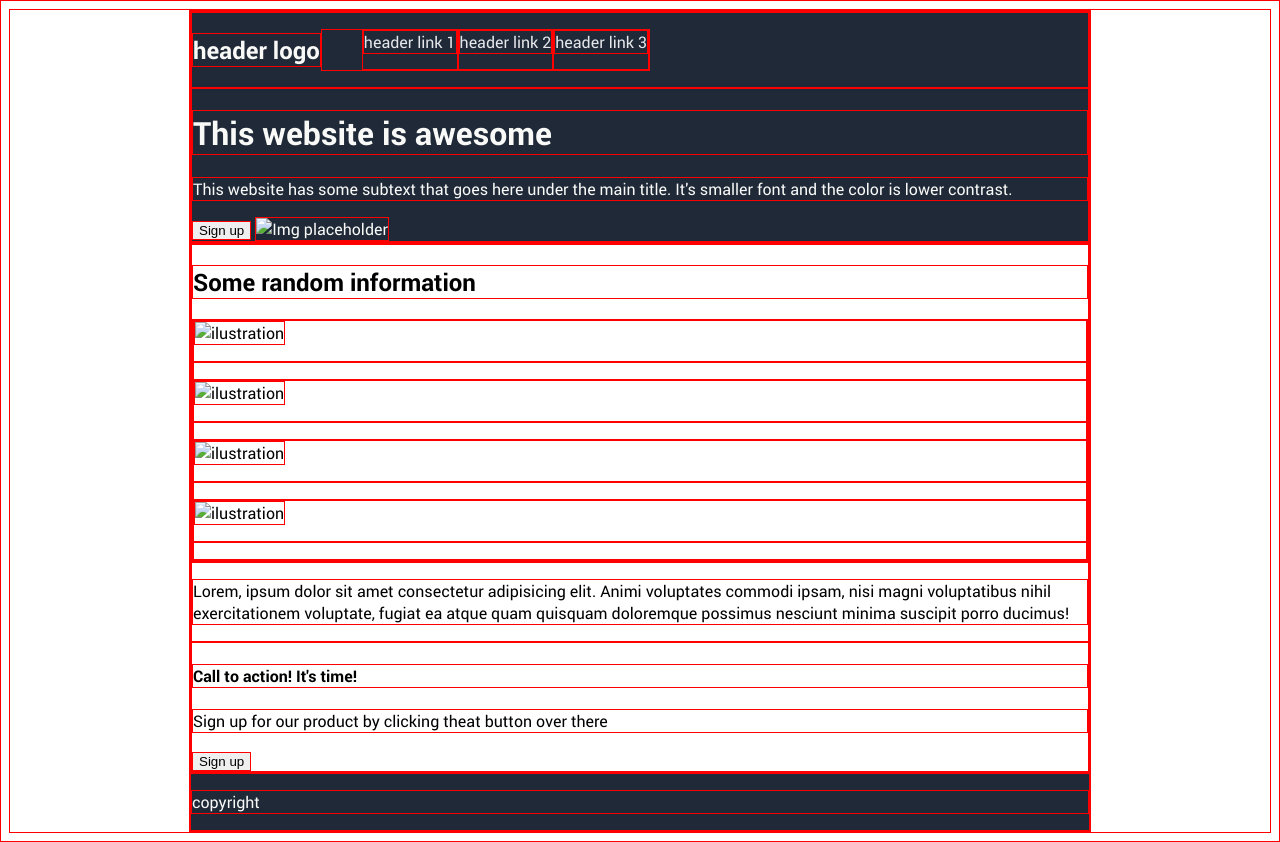
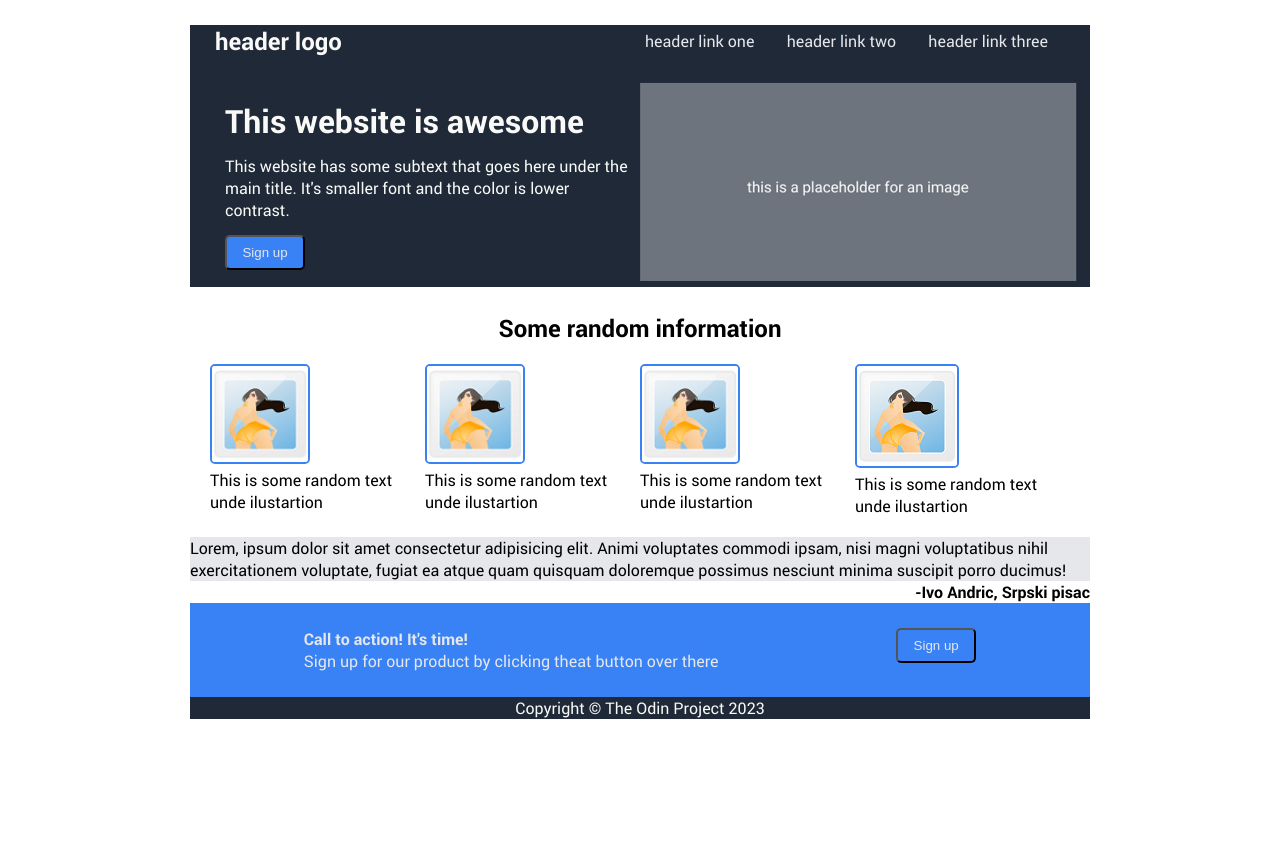
Before and after one commit to vladankd/The_Odin_Project, a plain HTML site: page projects/landing page/index.html in a window 1280 px wide. After the commit the page ends 800 px from the top, so only its background shows below. Drawn offline with Linux system fonts and the light colour scheme.

Commit message:
Add unfinished landing page

```diff
--- a/projects/landing page/CSS/style.css
+++ b/projects/landing page/CSS/style.css
@@ -14,7 +14,10 @@
 }
 /* END font-face */
 * {
-  border: 1px solid red;
+  /* border: 1px solid red; */
+  padding: 0;
+  margin: 0;
+  box-sizing: border-box;
 }
 body {
   font-family: roboto;
@@ -31,16 +34,101 @@ footer {
   color: #f9faf8;
 }
 
+.copyright {
+  text-align: center;
+}
+
+button {
+  background-color: #3882f6;
+  color: #e5e7eb;
+  width: 80px;
+  height: 35px;
+  border-radius: 5px;
+}
+
+/* Nav styling */
 nav {
   display: flex;
+  justify-content: space-between;
+  margin: 25px;
 }
-
+nav * {
+  flex: 1;
+}
 .nav_links {
   list-style-type: none;
   display: flex;
+  justify-content: space-between;
+  padding: 0;
 }
-
+.nav_links li {
+  display: inline-block;
+  margin: 5px;
+}
 .nav_links a {
   text-decoration: none;
   color: #e5e7eb;
+  height: 100%;
+  width: 100%;
+  display: inline-block;
 }
+
+/* Hero styling */
+
+.hero {
+  display: flex;
+  justify-content: space-around;
+  margin: 25px;
+}
+
+.hero > div {
+  flex: 0 0 auto;
+  max-width: 50%;
+}
+
+.hero_content {
+  display: flex;
+  flex-direction: column;
+  justify-content: space-around;
+  padding: 10px;
+}
+
+/* Random info styling */
+
+.random_info {
+  display: flex;
+  flex-direction: column;
+  align-items: center;
+}
+
+.ilustrations_container {
+  padding: 10px;
+  margin: 10px;
+  display: flex;
+  justify-content: center;
+}
+
+.ilustrations_container img {
+  border: 2px solid #3882f6;
+  border-radius: 5px;
+  padding: 0;
+}
+/* Quote styling */
+.quote {
+  background-color: #e5e7eb;
+}
+
+.author {
+  font-weight: bold;
+  float: right;
+}
+
+/* Call to action styling */
+.cta {
+  clear: both;
+  display: flex;
+  justify-content: space-around;
+  background-color: #3882f6;
+  color: #e5e7eb;
+  padding: 25px;
+}
--- a/projects/landing page/index.html
+++ b/projects/landing page/index.html
@@ -11,47 +11,81 @@
     <div class="container">
       <header>
         <nav>
-          <h2>header logo</h2>
+          <h2 class="logo">header logo</h2>
           <ul class="nav_links">
-            <li><a href="#">header link 1</a></li>
-            <li><a href="#">header link 2</a></li>
-            <li><a href="#">header link 3</a></li>
+            <li><a href="#">header link one</a></li>
+            <li><a href="#">header link two</a></li>
+            <li><a href="#">header link three</a></li>
           </ul>
         </nav>
         <!-- END nav -->
         <div class="hero">
+          <div class="hero_content">
             <h1>This website is awesome</h1>
             <p>
               This website has some subtext that goes here under the main title.
               It's smaller font and the color is lower contrast.
             </p>
             <button type="submit">Sign up</button>
-          <img src="#" alt="Img placeholder" />
           </div>
+          <div class="hero_img">
+            <img src="./Assets/IMG/placeholder_img.png" alt="Img placeholder" />
+          </div>
+        </div>
+        <!-- END hero -->
       </header>
       <!-- END header -->
       <main>
+        <!-- Random info START -->
         <section class="random_info">
           <h2>Some random information</h2>
           <div class="ilustrations_container">
             <div class="ilustartions">
-              <img src="#" alt="ilustration" />
-              <p class="ilustration_description"></p>
+              <img
+                src="./Assets/IMG/Dapino-Summer-Holiday-Photo.256.png"
+                alt="ilustration"
+                width="100px"
+                height="100px"
+              />
+              <p class="ilustration_description">
+                This is some random text unde ilustartion
+              </p>
             </div>
             <div class="ilustartions">
-              <img src="#" alt="ilustration" />
-              <p class="ilustration_description"></p>
+              <img
+                src="./Assets/IMG/Dapino-Summer-Holiday-Photo.256.png"
+                alt="ilustration"
+                width="100px"
+                height="100px"
+              />
+              <p class="ilustration_description">
+                This is some random text unde ilustartion
+              </p>
             </div>
             <div class="ilustartions">
-              <img src="#" alt="ilustration" />
-              <p class="ilustration_description"></p>
+              <img
+                src="./Assets/IMG/Dapino-Summer-Holiday-Photo.256.png"
+                alt="ilustration"
+                width="100px"
+                height="100px"
+              />
+              <p class="ilustration_description">
+                This is some random text unde ilustartion
+              </p>
             </div>
             <div class="ilustartions">
-              <img src="#" alt="ilustration" />
-              <p class="ilustration_description"></p>
+              <img
+                src="./Assets/IMG/Dapino-Summer-Holiday-Photo.256.png"
+                alt="ilustration"
+              />
+              <p class="ilustration_description">
+                This is some random text unde ilustartion
+              </p>
             </div>
           </div>
         </section>
+        <!-- Random info END -->
+        <!-- Quote START -->
         <div class="quote">
           <p>
             Lorem, ipsum dolor sit amet consectetur adipisicing elit. Animi
@@ -59,15 +93,21 @@
             exercitationem voluptate, fugiat ea atque quam quisquam doloremque
             possimus nesciunt minima suscipit porro ducimus!
           </p>
+          <p class="author">-Ivo Andric, Srpski pisac</p>
         </div>
+        <!-- Quote END -->
+        <!-- CTA Start -->
         <div class="cta">
+          <div class="cta_call">
             <h4>Call to action! It's time!</h4>
             <p>Sign up for our product by clicking theat button over there</p>
+          </div>
           <button type="submit">Sign up</button>
         </div>
+        <!-- CTA END -->
       </main>
       <footer>
-        <p>copyright</p>
+        <p class="copyright">Copyright &copy; The Odin Project 2023</p>
       </footer>
     </div>
   </body>
```
Also changed, not shown: projects/recipes book site/recipes/ShakShuka.html (+11 -0 lines). Lines whose indentation alone changed are shown as unchanged.
